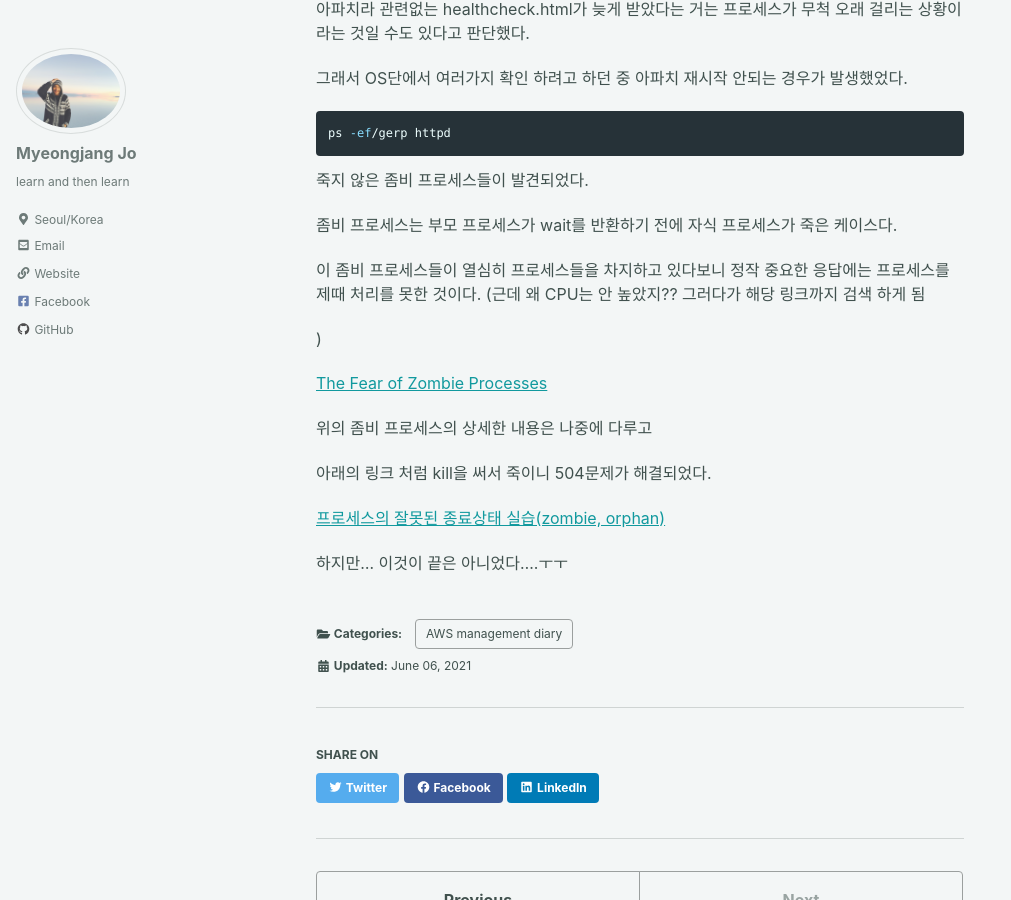
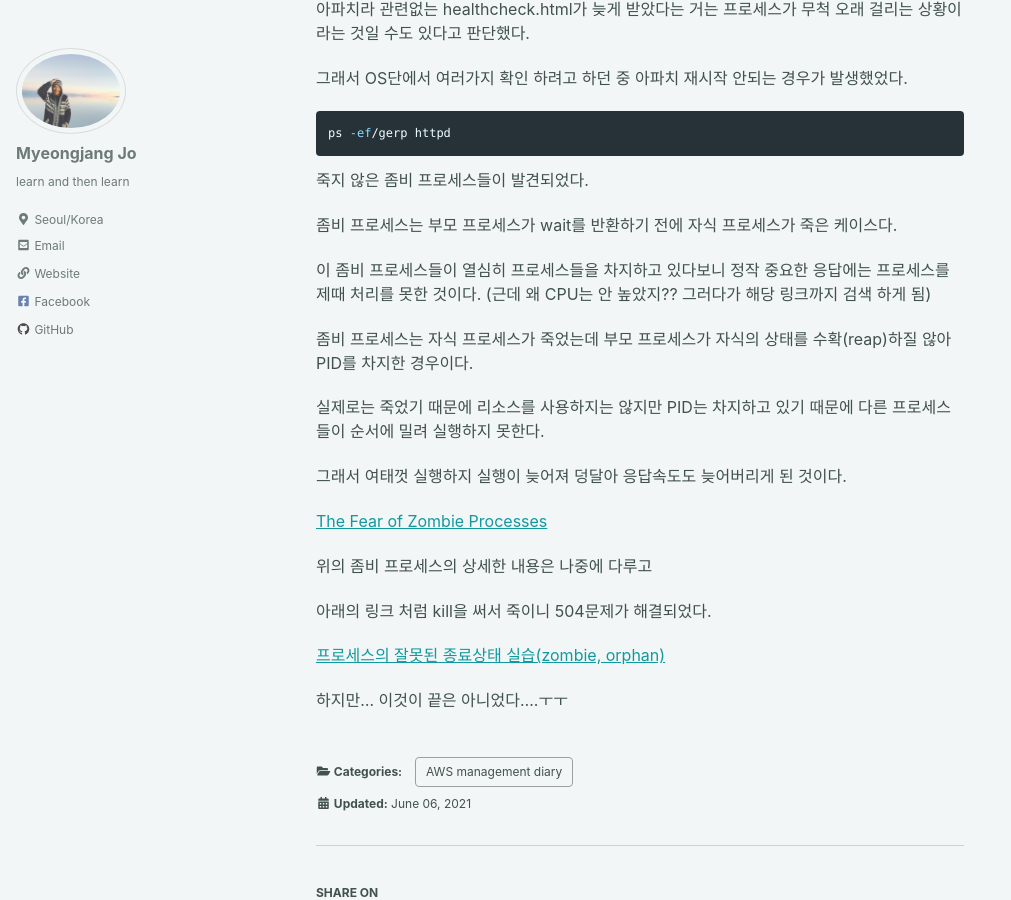
Before and after one commit to josephmjjo/josephmjjo.github.io, a Jekyll site: the page built from _posts/2021-06-06-좀비 프로세스로 인한 AWS 504 문제.md, in a window 1280 px wide and 900 px high, scrolled down 856 px. Shown: the whole window, without its empty margins (0-1011 px from the left). Built offline with Jekyll 4.4.1, drawn with Linux system fonts in a browser that asks for light colours; cached includes are drawn as plain includes; nearby versions of some CDN libraries.

Commit message:
add more information to zombie process

```diff
--- a/_posts/2021-06-06-좀비 프로세스로 인한 AWS 504 문제.md
+++ b/_posts/2021-06-06-좀비 프로세스로 인한 AWS 504 문제.md
@@ -48,9 +48,13 @@ ps -ef/gerp httpd
 
 좀비 프로세스는 부모 프로세스가 wait를 반환하기 전에 자식 프로세스가 죽은 케이스다.
 
-이 좀비 프로세스들이 열심히 프로세스들을 차지하고 있다보니 정작 중요한 응답에는 프로세스를 제때 처리를 못한 것이다. (근데 왜 CPU는 안 높았지?? 그러다가 해당 링크까지 검색 하게 됨
+이 좀비 프로세스들이 열심히 프로세스들을 차지하고 있다보니 정작 중요한 응답에는 프로세스를 제때 처리를 못한 것이다. (근데 왜 CPU는 안 높았지?? 그러다가 해당 링크까지 검색 하게 됨)
 
-)
+좀비 프로세스는 자식 프로세스가 죽었는데 부모 프로세스가 자식의 상태를 수확(reap)하질 않아 PID를 차지한 경우이다.
+
+실제로는 죽었기 때문에 리소스를 사용하지는 않지만 PID는 차지하고 있기 때문에 다른 프로세스들이 순서에 밀려 실행하지 못한다.
+
+그래서 여태껏 실행하지 실행이 늦어져 덩달아 응답속도도 늦어버리게 된 것이다.
 
 [The Fear of Zombie Processes](https://medium.com/coding-in-simple-english/the-fear-of-zombie-processes-8d2f00449795)
 
```
